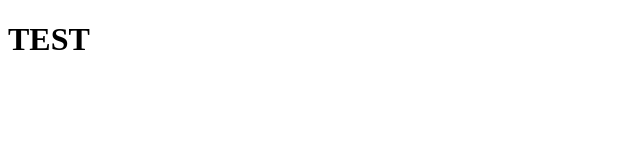
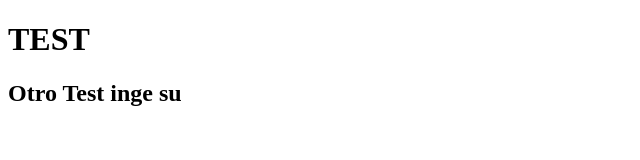
Before and after one commit to AltairFer2/tallergit, a plain HTML site: page index.html in a window 1280 px wide. Shown: the whole page, without its empty margins (0-640 px from the left). Drawn offline with Linux system fonts and the light colour scheme.

Commit message:
Le hice cambios al index

```diff
--- a/index.html
+++ b/index.html
@@ -10,5 +10,8 @@
     <h1>
         TEST
     </h1>
+    <h2>
+        Otro Test inge su
+    </h2>
 </body>
 </html>
```
